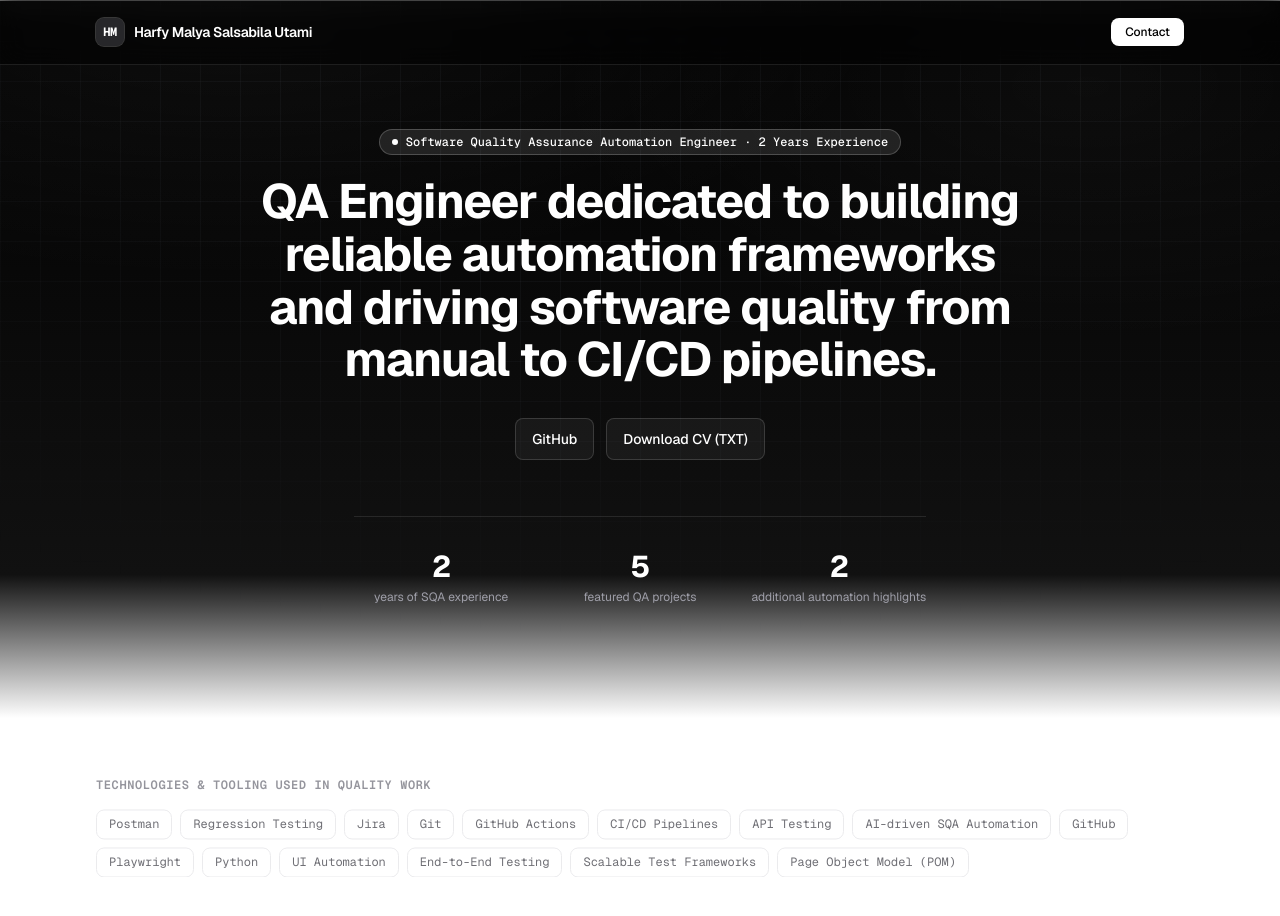
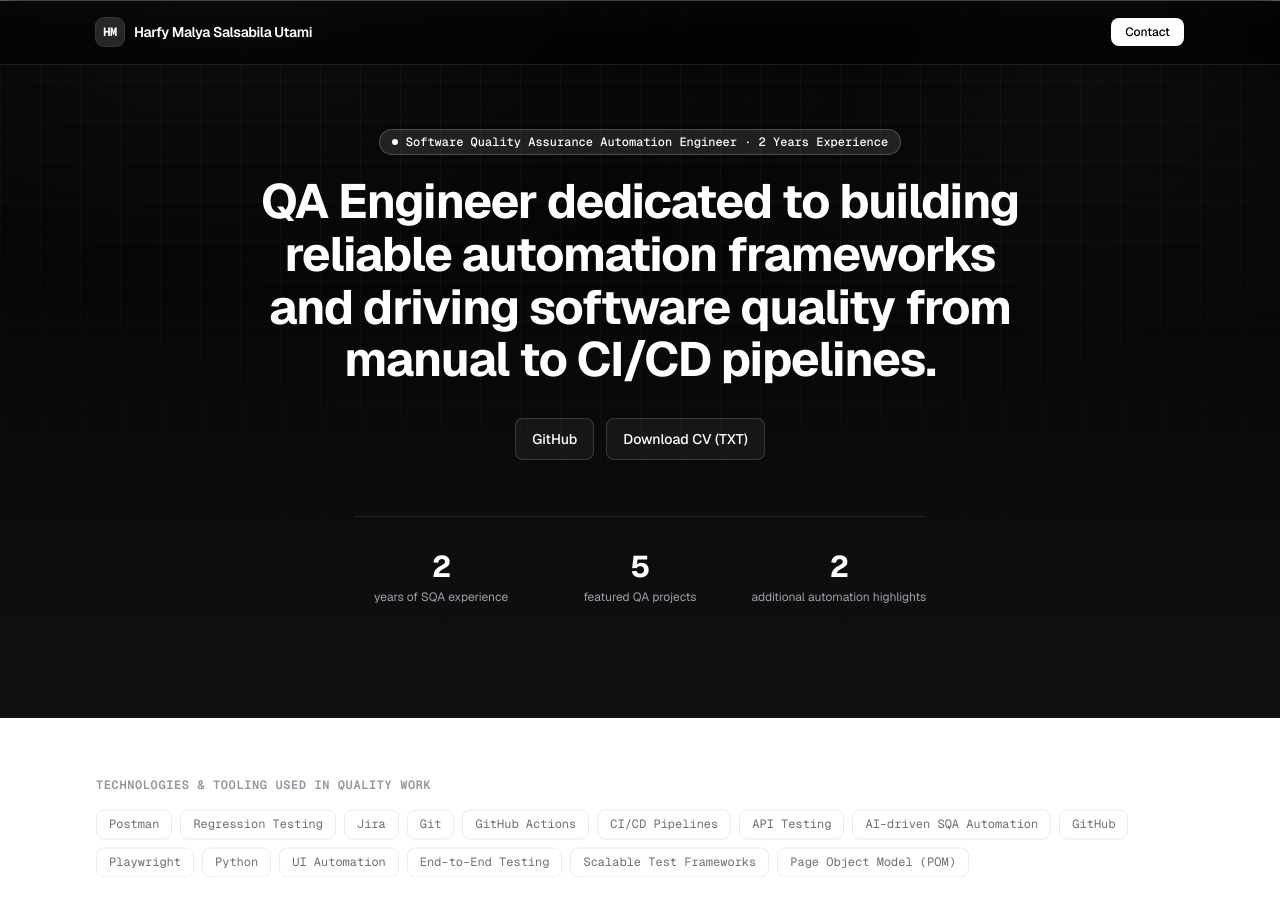
Before and after one commit to malyasalsabila12-blip/malya-salsabila-portfolio, a Next.js app: page / in a window 1280 px wide. Shown: the top 916 px of the page. Built offline with nearby package versions, Linux system fonts and the light colour scheme.

Commit message:
Keep project hero gradient dark
Co-authored-by: Copilot <223556219+Copilot@users.noreply.github.com>

```diff
--- a/src/app/globals.css
+++ b/src/app/globals.css
@@ -70,7 +70,7 @@ body {
       rgba(255, 255, 255, 0.04),
       transparent 65%
     ),
-    linear-gradient(180deg, #000000 0%, #111111 80%, var(--bg-page) 100%);
+    linear-gradient(180deg, #000000 0%, #111111 100%);
   color: var(--night-ink);
   overflow: hidden;
 }
```
